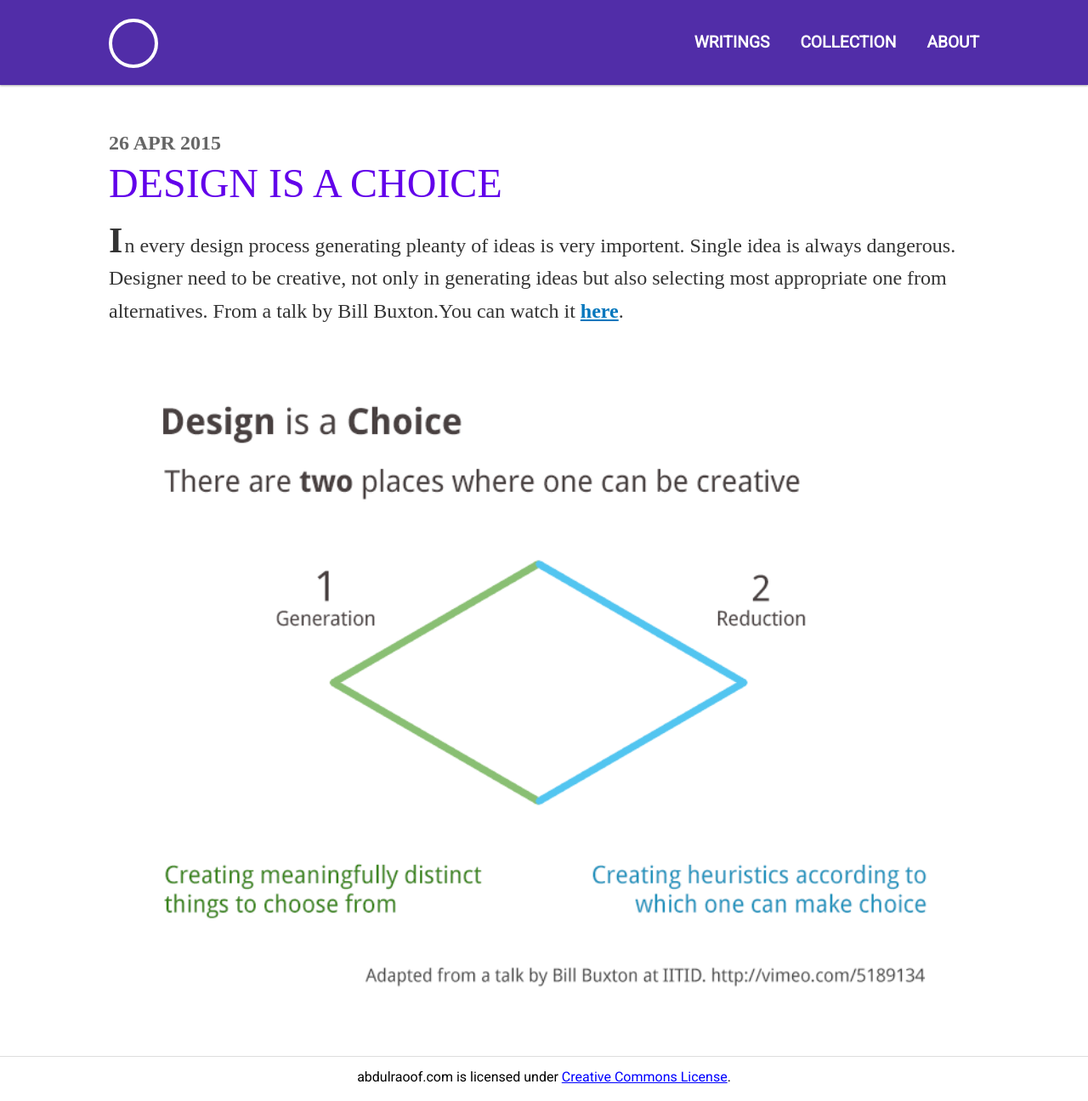
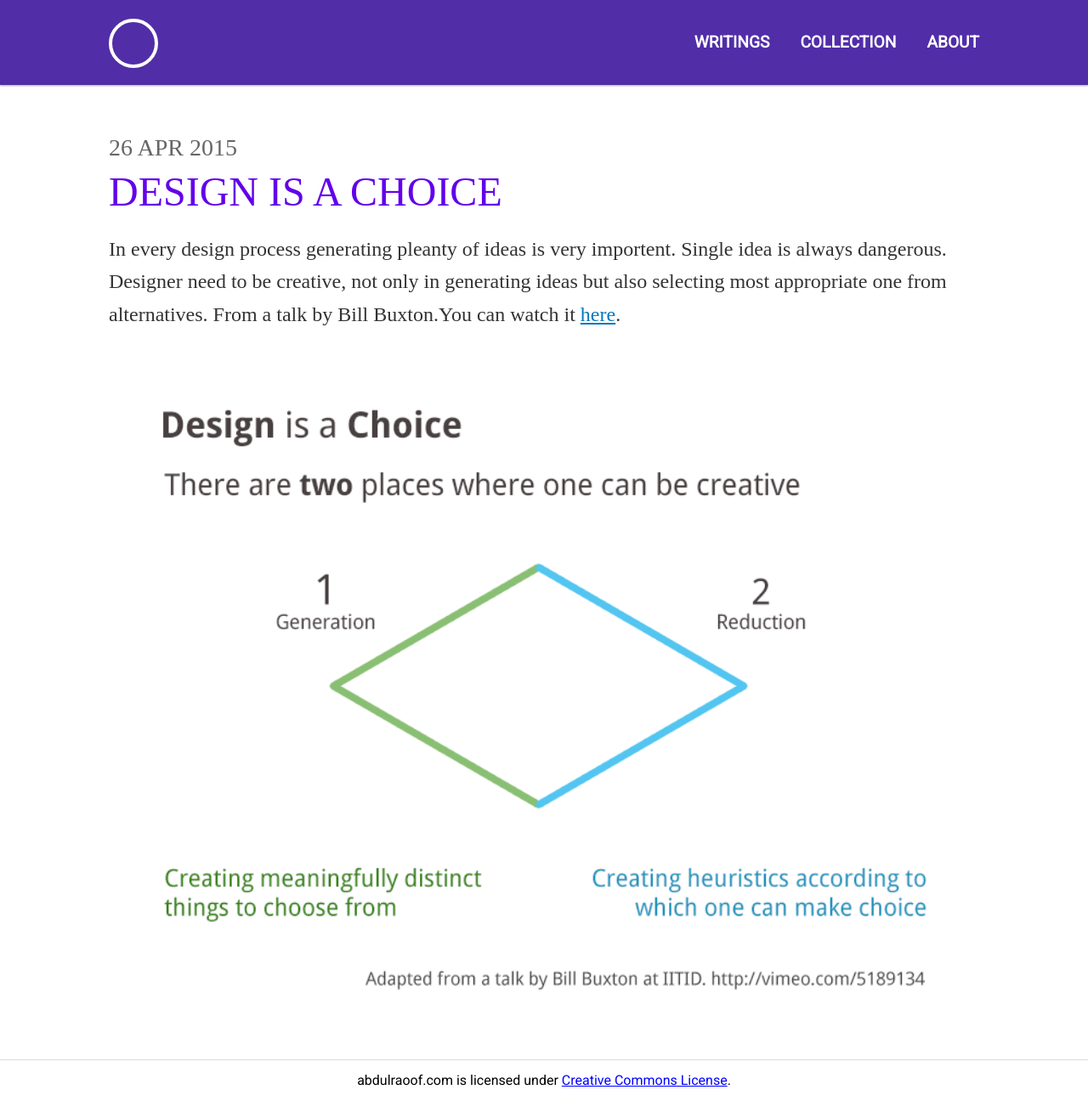
Before and after one commit to abdulraoof/abdulraoof.github.io, a Jekyll site: the page built from _posts/2015-04-26-design-is-a-choice.md, in a window 1280 px wide. Shown: the whole page at 85% size. Built offline with Jekyll 4.4.1, drawn with Linux system fonts in a browser that asks for light colours; nearby versions of some CDN libraries; some web fonts are replaced.

Commit message:
added ux design reading post, changed css style od h2.h3,h4,ol and p::first-letter

```diff
--- a/css/desktop.css
+++ b/css/desktop.css
@@ -42,11 +42,27 @@
     line-height: 1.6em;
     margin-bottom: 1.25em;
 }
-#content #post p::first-letter  {
-    font-size: 1.75em;
-    font-weight: bold;
+#content #post h3 {
+    font-size: 2em;
 }
 
+#content #post h4 {
+    font-size: 1.75em;
+    font-weight: 400;
+}
+ol li {
+    font-size: 1.5em;
+}
 #posts_list h2 {
     font-size: 3em;
 }
+ol {
+    list-style: decimal;
+    font-size: 1em;
+    color: #37474F;
+    margin:  1em auto 1em 10%;
+}
+ol li {
+    margin-bottom: 0.5em;
+    line-height:1.6em;
+}
--- a/css/main.css
+++ b/css/main.css
@@ -125,10 +125,23 @@
     line-height: 1.6em;
     margin-bottom: 1.25em;
 }
+
+
+#content #post h3 {
+    font-size: 1.5em;
+}
+
+#content #post h4 {
+    font-size: 1.25em;
+    font-weight: 400;
+}
+
 #content #post p::first-letter  {
+/*
     font-size: 1.75em;
     font-weight: bold;
     margin-right: .05em;
+*/
 }
 #content #post img {
     width: 100%;
@@ -136,7 +149,7 @@
 }
 #content #post a {
     color: #0277bd;
-    font-weight: 600;
+    font-weight: 500;
 }
 .post_excerpt {
     margin: 1em 0;
@@ -148,7 +161,16 @@
     line-height: 1.6em;
     margin-bottom: 1.25em;
 }
-
+ol {
+    list-style: decimal;
+    font-size: 1em;
+    color: #37474F;
+    margin:  1em auto 1em 10%;
+}
+ol li {
+    margin-bottom: 0.5em;
+    line-height:1.6em;
+}
 /******************* home *********************/
 #content #about {
 
```
Also changed, not shown: _posts/2015-05-23-ux-design-reading-list.html (added, +55 -0 lines).
